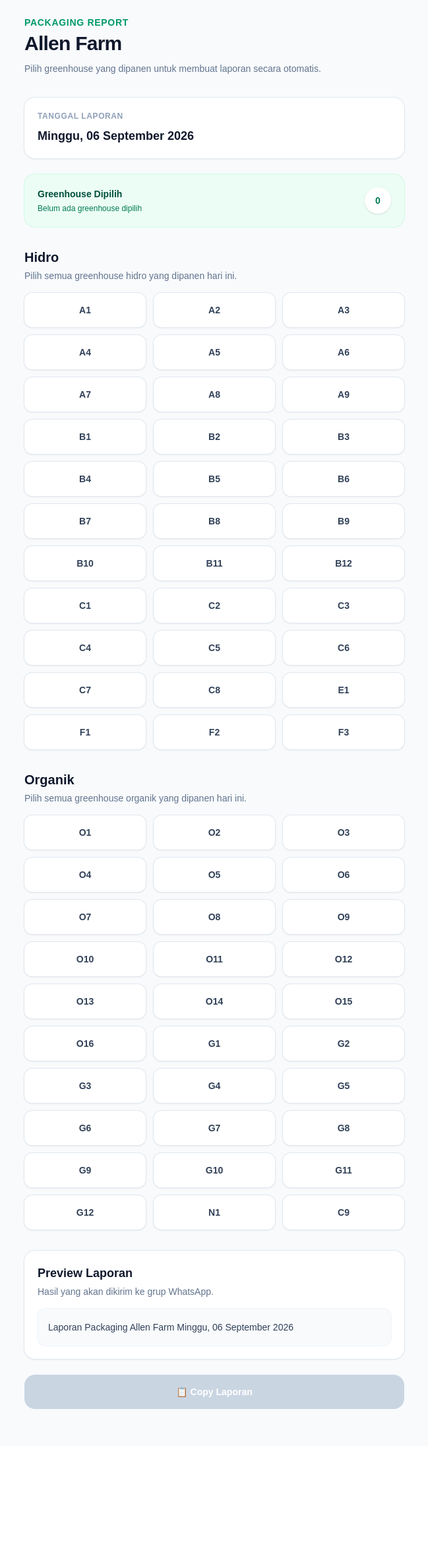
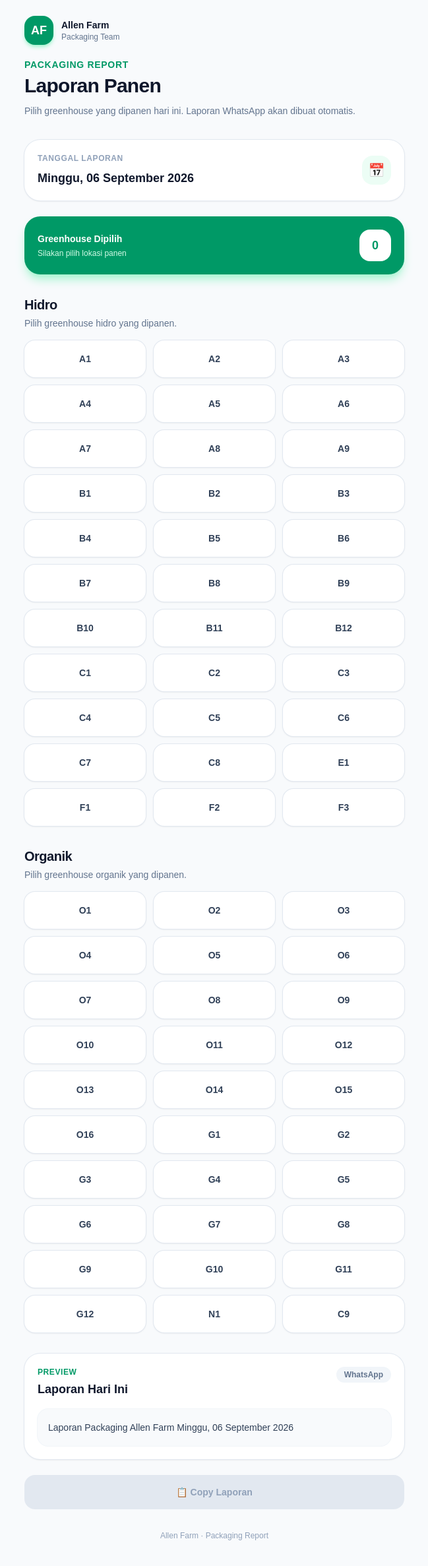
Before and after one commit to fidataufiq/allen-farm-packaging, a Next.js app: page / in a window 1280 px wide. Shown: the whole page at 66% size, without its empty margins (315-964 px from the left). Before the commit the page ends 2192 px from the top, so only its background shows below. Built offline with nearby package versions, Linux system fonts and the light colour scheme.

Commit message:
Improve mobile UI and component structure

```diff
--- a/app/page.tsx
+++ b/app/page.tsx
@@ -2,6 +2,8 @@
 
 import { useState } from "react";
 import { hydroGreenhouses, organicGreenhouses } from "@/data/greenhouses";
+import GreenhouseSection from "@/components/GreenhouseSection";
+import ReportPreview from "@/components/ReportPreview";
 
 export default function Home() {
   const [selectedHydro, setSelectedHydro] = useState<string[]>([]);
@@ -17,7 +19,7 @@ export default function Home() {
     year: "numeric",
   }).format(today);
 
-  function toggleGreenhouse(greenhouse: string, type: "hydro" | "organic") {
+  function toggleItem(greenhouse: string, type: "hydro" | "organic") {
     if (type === "hydro") {
       setSelectedHydro((current) => (current.includes(greenhouse) ? current.filter((item) => item !== greenhouse) : [...current, greenhouse]));
     } else {
@@ -27,16 +29,23 @@ export default function Home() {
     setCopied(false);
   }
 
-  const reportLines = [`Laporan Packaging Allen Farm ${formattedDate}`, selectedHydro.length > 0 ? `Panen Hidro ${selectedHydro.join(", ")}` : "", selectedOrganic.length > 0 ? `Panen Organik ${selectedOrganic.join(", ")}` : ""].filter(
-    Boolean,
-  );
+  function clearAll() {
+    setSelectedHydro([]);
+    setSelectedOrganic([]);
+    setCopied(false);
+  }
 
-  const report = reportLines.join("\n");
+  const totalSelected = selectedHydro.length + selectedOrganic.length;
+
+  const report = [`Laporan Packaging Allen Farm ${formattedDate}`, selectedHydro.length > 0 ? `Panen Hidro ${selectedHydro.join(", ")}` : "", selectedOrganic.length > 0 ? `Panen Organik ${selectedOrganic.join(", ")}` : ""]
+    .filter(Boolean)
+    .join("\n");
 
   async function copyReport() {
     if (!report) return;
 
     await navigator.clipboard.writeText(report);
+
     setCopied(true);
 
     setTimeout(() => {
@@ -44,118 +53,86 @@ export default function Home() {
     }, 2000);
   }
 
-  const totalSelected = selectedHydro.length + selectedOrganic.length;
-
   return (
-    <main className="min-h-screen bg-slate-50 px-4 py-6">
+    <main className="min-h-screen bg-slate-50 px-4 py-6 sm:px-6">
       <div className="mx-auto max-w-xl">
         {/* Header */}
         <header className="mb-8">
-          <p className="mb-1 text-sm font-semibold uppercase tracking-wider text-emerald-600">Packaging Report</p>
+          <div className="mb-5 flex items-center justify-between">
+            <div className="flex items-center gap-3">
+              <div className="flex h-11 w-11 items-center justify-center rounded-2xl bg-emerald-600 text-lg font-black text-white shadow-md shadow-emerald-200">AF</div>
 
-          <h1 className="text-3xl font-bold tracking-tight text-slate-900">Allen Farm</h1>
+              <div>
+                <p className="text-sm font-bold text-slate-900">Allen Farm</p>
 
-          <p className="mt-2 text-sm leading-6 text-slate-500">Pilih greenhouse yang dipanen untuk membuat laporan secara otomatis.</p>
+                <p className="text-xs text-slate-500">Packaging Team</p>
+              </div>
+            </div>
+
+            {totalSelected > 0 && (
+              <button type="button" onClick={clearAll} className="rounded-xl px-3 py-2 text-xs font-semibold text-slate-500 transition hover:bg-white hover:text-red-500">
+                Hapus Semua
+              </button>
+            )}
+          </div>
+
+          <div>
+            <p className="mb-1 text-sm font-bold uppercase tracking-wider text-emerald-600">Packaging Report</p>
+
+            <h1 className="text-3xl font-black tracking-tight text-slate-900">Laporan Panen</h1>
+
+            <p className="mt-2 text-sm leading-6 text-slate-500">Pilih greenhouse yang dipanen hari ini. Laporan WhatsApp akan dibuat otomatis.</p>
+          </div>
         </header>
 
         {/* Date */}
-        <section className="mb-6 rounded-2xl bg-white p-5 shadow-sm ring-1 ring-slate-200">
-          <p className="text-xs font-semibold uppercase tracking-wider text-slate-400">Tanggal Laporan</p>
+        <section className="mb-6 rounded-3xl bg-white p-5 shadow-sm ring-1 ring-slate-200">
+          <div className="flex items-center justify-between gap-4">
+            <div>
+              <p className="text-xs font-bold uppercase tracking-wider text-slate-400">Tanggal Laporan</p>
 
-          <p className="mt-2 text-lg font-bold capitalize text-slate-900">{formattedDate}</p>
+              <p className="mt-2 text-lg font-bold capitalize text-slate-900">{formattedDate}</p>
+            </div>
+
+            <div className="flex h-11 w-11 shrink-0 items-center justify-center rounded-2xl bg-emerald-50 text-xl">📅</div>
+          </div>
         </section>
 
         {/* Selection Summary */}
-        <section className="mb-8 rounded-2xl bg-emerald-50 p-5 ring-1 ring-emerald-100">
-          <div className="flex items-center justify-between">
+        <section className="mb-8 rounded-3xl bg-emerald-600 p-5 text-white shadow-lg shadow-emerald-200">
+          <div className="flex items-center justify-between gap-4">
             <div>
-              <p className="text-sm font-semibold text-emerald-900">Greenhouse Dipilih</p>
+              <p className="text-sm font-bold">Greenhouse Dipilih</p>
 
-              <p className="mt-1 text-xs text-emerald-700">{totalSelected === 0 ? "Belum ada greenhouse dipilih" : `${totalSelected} greenhouse dipilih`}</p>
+              <p className="mt-1 text-xs text-emerald-100">{totalSelected === 0 ? "Silakan pilih lokasi panen" : `${totalSelected} lokasi siap dilaporkan`}</p>
             </div>
 
-            <div className="flex h-10 w-10 items-center justify-center rounded-full bg-white text-sm font-bold text-emerald-700 shadow-sm">{totalSelected}</div>
+            <div className="flex h-12 min-w-12 items-center justify-center rounded-2xl bg-white text-lg font-black text-emerald-600">{totalSelected}</div>
           </div>
         </section>
 
         {/* Hydro */}
-        <section className="mb-8">
-          <div className="mb-4">
-            <h2 className="text-xl font-bold text-slate-900">Hidro</h2>
-
-            <p className="mt-1 text-sm text-slate-500">Pilih semua greenhouse hidro yang dipanen hari ini.</p>
-          </div>
-
-          <div className="grid grid-cols-3 gap-3">
-            {hydroGreenhouses.map((greenhouse) => {
-              const isSelected = selectedHydro.includes(greenhouse);
-
-              return (
-                <button
-                  key={greenhouse}
-                  type="button"
-                  onClick={() => toggleGreenhouse(greenhouse, "hydro")}
-                  aria-pressed={isSelected}
-                  className={`rounded-xl px-3 py-4 text-sm font-bold transition active:scale-95 ${
-                    isSelected ? "bg-emerald-600 text-white shadow-md shadow-emerald-200" : "bg-white text-slate-700 shadow-sm ring-1 ring-slate-200 hover:bg-slate-100"
-                  }`}
-                >
-                  {greenhouse}
-                </button>
-              );
-            })}
-          </div>
-        </section>
+        <GreenhouseSection title="Hidro" description="Pilih greenhouse hidro yang dipanen." greenhouses={hydroGreenhouses} selected={selectedHydro} onToggle={(greenhouse) => toggleItem(greenhouse, "hydro")} />
 
         {/* Organic */}
-        <section className="mb-8">
-          <div className="mb-4">
-            <h2 className="text-xl font-bold text-slate-900">Organik</h2>
+        <GreenhouseSection title="Organik" description="Pilih greenhouse organik yang dipanen." greenhouses={organicGreenhouses} selected={selectedOrganic} onToggle={(greenhouse) => toggleItem(greenhouse, "organic")} />
 
-            <p className="mt-1 text-sm text-slate-500">Pilih semua greenhouse organik yang dipanen hari ini.</p>
-          </div>
+        {/* Preview */}
+        <ReportPreview report={report} />
 
-          <div className="grid grid-cols-3 gap-3">
-            {organicGreenhouses.map((greenhouse) => {
-              const isSelected = selectedOrganic.includes(greenhouse);
-
-              return (
-                <button
-                  key={greenhouse}
-                  type="button"
-                  onClick={() => toggleGreenhouse(greenhouse, "organic")}
-                  aria-pressed={isSelected}
-                  className={`rounded-xl px-3 py-4 text-sm font-bold transition active:scale-95 ${
-                    isSelected ? "bg-emerald-600 text-white shadow-md shadow-emerald-200" : "bg-white text-slate-700 shadow-sm ring-1 ring-slate-200 hover:bg-slate-100"
-                  }`}
-                >
-                  {greenhouse}
-                </button>
-              );
-            })}
-          </div>
-        </section>
-
-        {/* Report Preview */}
-        <section className="mb-6 rounded-2xl bg-white p-5 shadow-sm ring-1 ring-slate-200">
-          <div className="mb-4">
-            <h2 className="text-lg font-bold text-slate-900">Preview Laporan</h2>
-
-            <p className="mt-1 text-sm text-slate-500">Hasil yang akan dikirim ke grup WhatsApp.</p>
-          </div>
-
-          <div className="whitespace-pre-line rounded-xl bg-slate-50 p-4 text-sm leading-6 text-slate-700 ring-1 ring-slate-100">{report || "Belum ada greenhouse yang dipilih."}</div>
-        </section>
-
-        {/* Copy Button */}
+        {/* Copy */}
         <button
           type="button"
           onClick={copyReport}
           disabled={totalSelected === 0}
-          className="mb-8 w-full rounded-2xl bg-slate-900 px-5 py-4 text-sm font-bold text-white shadow-lg shadow-slate-200 transition active:scale-[0.98] disabled:cursor-not-allowed disabled:bg-slate-300 disabled:shadow-none"
+          className={`mb-8 w-full rounded-2xl px-5 py-4 text-sm font-bold transition-all active:scale-[0.98] ${
+            copied ? "bg-emerald-600 text-white shadow-lg shadow-emerald-200" : totalSelected > 0 ? "bg-slate-900 text-white shadow-lg shadow-slate-200 hover:bg-slate-800" : "cursor-not-allowed bg-slate-200 text-slate-400"
+          }`}
         >
           {copied ? "✓ Laporan Berhasil Disalin" : "📋 Copy Laporan"}
         </button>
+
+        <p className="pb-4 text-center text-xs text-slate-400">Allen Farm · Packaging Report</p>
       </div>
     </main>
   );
--- /dev/null
+++ b/components/GreenhouseButton.tsx
@@ -0,0 +1,22 @@
+type GreenhouseButtonProps = {
+  name: string;
+  selected: boolean;
+  onClick: () => void;
+};
+
+export default function GreenhouseButton({ name, selected, onClick }: GreenhouseButtonProps) {
+  return (
+    <button
+      type="button"
+      onClick={onClick}
+      aria-pressed={selected}
+      className={`relative min-h-14 rounded-2xl px-3 py-4 text-sm font-bold transition-all duration-200 active:scale-95 ${
+        selected ? "bg-emerald-600 text-white shadow-md shadow-emerald-200 ring-2 ring-emerald-600 ring-offset-2" : "bg-white text-slate-700 shadow-sm ring-1 ring-slate-200 hover:bg-slate-50 hover:ring-slate-300"
+      }`}
+    >
+      {selected && <span className="absolute right-2 top-2 flex h-5 w-5 items-center justify-center rounded-full bg-white text-xs font-black text-emerald-600">✓</span>}
+
+      {name}
+    </button>
+  );
+}
--- /dev/null
+++ b/components/GreenhouseSection.tsx
@@ -0,0 +1,27 @@
+import GreenhouseButton from "./GreenhouseButton";
+
+type GreenhouseSectionProps = {
+  title: string;
+  description: string;
+  greenhouses: readonly string[];
+  selected: string[];
+  onToggle: (greenhouse: string) => void;
+};
+
+export default function GreenhouseSection({ title, description, greenhouses, selected, onToggle }: GreenhouseSectionProps) {
+  return (
+    <section className="mb-8">
+      <div className="mb-4">
+        <h2 className="text-xl font-bold tracking-tight text-slate-900">{title}</h2>
+
+        <p className="mt-1 text-sm leading-5 text-slate-500">{description}</p>
+      </div>
+
+      <div className="grid grid-cols-3 gap-3">
+        {greenhouses.map((greenhouse) => (
+          <GreenhouseButton key={greenhouse} name={greenhouse} selected={selected.includes(greenhouse)} onClick={() => onToggle(greenhouse)} />
+        ))}
+      </div>
+    </section>
+  );
+}
--- /dev/null
+++ b/components/ReportPreview.tsx
@@ -0,0 +1,21 @@
+type ReportPreviewProps = {
+  report: string;
+};
+
+export default function ReportPreview({ report }: ReportPreviewProps) {
+  return (
+    <section className="mb-6 rounded-3xl bg-white p-5 shadow-sm ring-1 ring-slate-200">
+      <div className="mb-4 flex items-start justify-between gap-4">
+        <div>
+          <p className="text-xs font-bold uppercase tracking-wider text-emerald-600">Preview</p>
+
+          <h2 className="mt-1 text-lg font-bold text-slate-900">Laporan Hari Ini</h2>
+        </div>
+
+        <span className="rounded-full bg-slate-100 px-3 py-1 text-xs font-semibold text-slate-500">WhatsApp</span>
+      </div>
+
+      <div className="whitespace-pre-line rounded-2xl bg-slate-50 p-4 text-sm leading-6 text-slate-700 ring-1 ring-slate-100">{report || "Belum ada greenhouse yang dipilih."}</div>
+    </section>
+  );
+}
```
